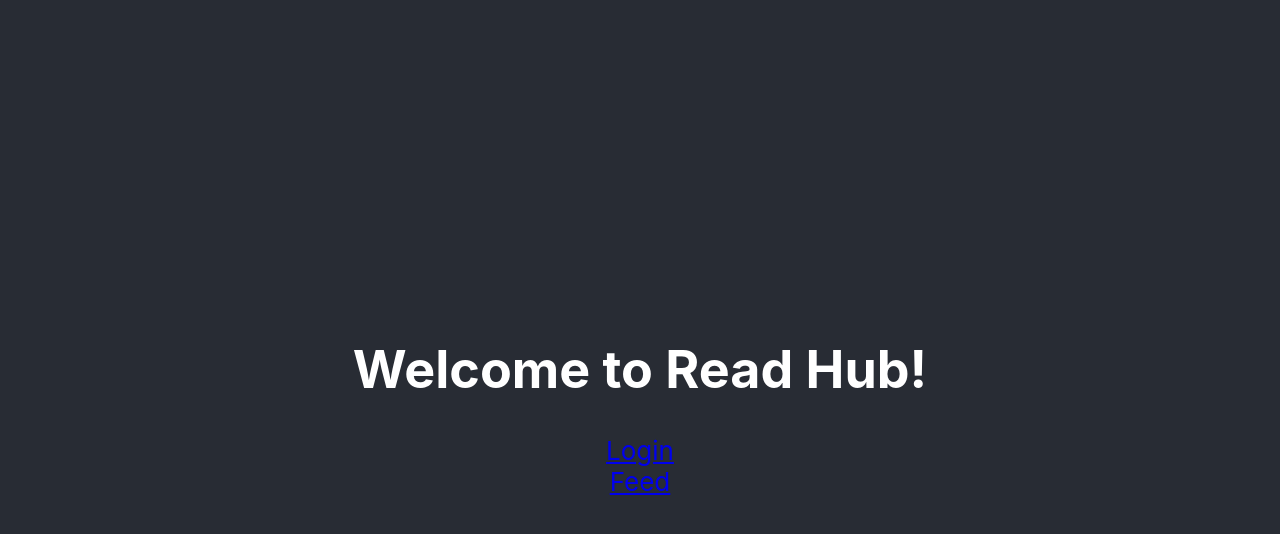
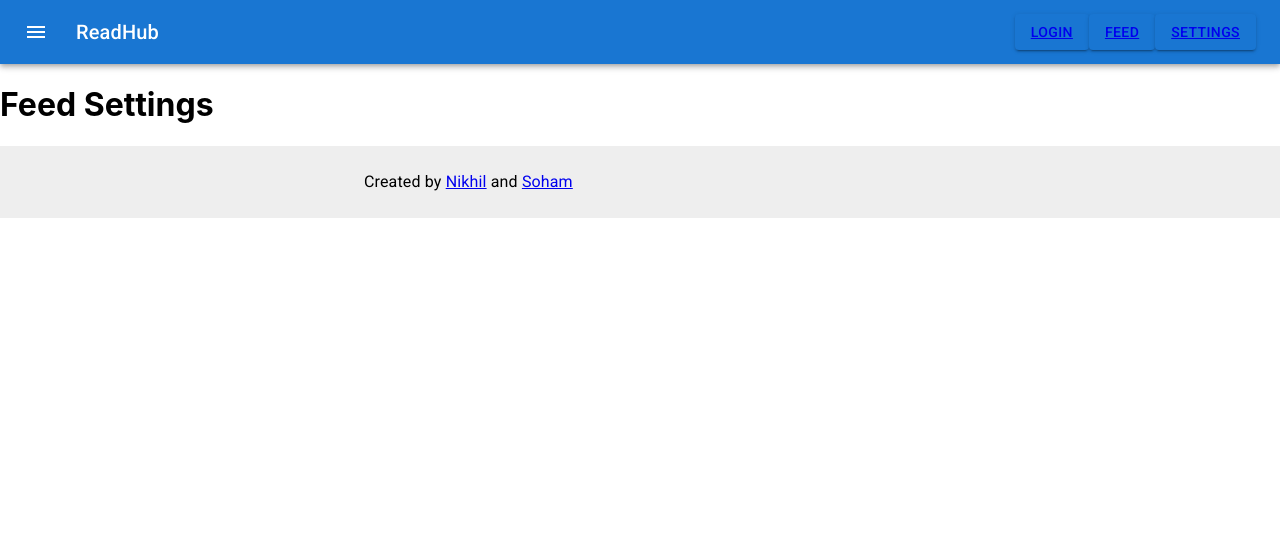
Before and after one commit to nikhilbhave9/read-hub-main, a React (Create React App) app in the folder client/: page /settings in a window 1280 px wide. Shown: the top 534 px of the page. Built offline with nearby package versions, Linux system fonts and the light colour scheme.

Commit message:
Add basic homepage navigation

```diff
--- a/client/package.json
+++ b/client/package.json
@@ -3,6 +3,11 @@
   "version": "0.1.0",
   "private": true,
   "dependencies": {
+    "@emotion/react": "^11.10.5",
+    "@emotion/styled": "^11.10.5",
+    "@fontsource/roboto": "^4.5.8",
+    "@mui/icons-material": "^5.10.15",
+    "@mui/material": "^5.10.15",
     "@testing-library/jest-dom": "^5.16.5",
     "@testing-library/react": "^13.4.0",
     "@testing-library/user-event": "^13.5.0",
--- a/client/public/index.html
+++ b/client/public/index.html
@@ -1,19 +1,23 @@
 <!DOCTYPE html>
 <html lang="en">
+
 <head>
   <meta charset="utf-8" />
   <link rel="icon" href="%PUBLIC_URL%/favicon.ico" />
   <meta name="viewport" content="width=device-width, initial-scale=1" />
   <meta name="theme-color" content="#000000" />
-    <meta
-      name="description"
-      content="Web site created using create-react-app"
-    />
+  <meta name="description" content="Web site created using create-react-app" />
   <link rel="apple-touch-icon" href="%PUBLIC_URL%/logo192.png" />
   <!--
       manifest.json provides metadata used when your web app is installed on a
       user's mobile device or desktop. See https://developers.google.com/web/fundamentals/web-app-manifest/
     -->
+
+  <!-- Material UI Styling -->
+  <link rel="stylesheet" href="https://fonts.googleapis.com/css?family=Roboto:300,400,500,700&display=swap" />
+  <link rel="stylesheet" href="https://fonts.googleapis.com/icon?family=Material+Icons" />
+
+
   <link rel="manifest" href="%PUBLIC_URL%/manifest.json" />
   <!--
       Notice the use of %PUBLIC_URL% in the tags above.
@@ -26,6 +30,7 @@
     -->
   <title>React App</title>
 </head>
+
 <body>
   <noscript>You need to enable JavaScript to run this app.</noscript>
   <div id="root"></div>
@@ -40,4 +45,5 @@
       To create a production bundle, use `npm run build` or `yarn build`.
     -->
 </body>
+
 </html>
--- a/client/src/App.js
+++ b/client/src/App.js
@@ -1,20 +1,24 @@
+// Imports
 import './App.css';
 import { Routes, Route, Link } from "react-router-dom";
+
+// Components
+import Navbar from './Components/Navbar'
 import Login from './Components/Login';
-import Feed from './Components/Feed';
-import Navbar from './Components/Navbar'
+import Dashboard from './Components/Dashboard';
+import FeedSettings from './Components/FeedSettings';
+import Footer from './Components/Footer';
 
 function Root() {
   return (
-    <div className="App-header">
+    <div>
       <Navbar />
-      <Link to="/login">Login</Link>
-      <Link to="/feed">Feed</Link>
       <Routes>
         <Route path="/login" element={<Login />} />
-        <Route path="/feed" element={<Feed />} />
+        <Route path="/dashboard" element={<Dashboard />} />
+        <Route path="/settings" element={<FeedSettings />} />
       </Routes>
-
+      <Footer />
     </div>
   );
 }
--- a/client/src/Components/Feed.js
+++ b/client/src/Components/Dashboard.js
@@ -2,7 +2,7 @@ import react from 'react'
 import { useState, useEffect } from 'react';
 import '../App.css';
 
-function Feed() {
+function Dashboard() {
 
     // Set State
     const [backendData, setBackendData] = useState();
@@ -15,7 +15,7 @@ function Feed() {
 
     console.log(backendData);
     return (
-        <div className='App-header'>
+        <div>
             <h2>Your Feed</h2>
             <div>
                 {/* <ul>
@@ -40,4 +40,4 @@ function Feed() {
     );
 }
 
-export default Feed;
+export default Dashboard;
--- /dev/null
+++ b/client/src/Components/FeedSettings.js
@@ -0,0 +1,11 @@
+
+
+function FeedSettings() {
+  return (
+    <div>
+      <h1>Feed Settings</h1>
+    </div>
+  );
+}
+
+export default FeedSettings;
--- /dev/null
+++ b/client/src/Components/Footer.js
@@ -0,0 +1,44 @@
+import * as React from 'react';
+import CssBaseline from '@mui/material/CssBaseline';
+import Box from '@mui/material/Box';
+import Typography from '@mui/material/Typography';
+import Container from '@mui/material/Container';
+import Link from '@mui/material/Link';
+
+function Footer() {
+    return (
+        <React.Fragment>
+            {/* <CssBaseline />
+            {/* <Container component="main" sx={{ mt: 8, mb: 2 }} maxWidth="sm">
+                <Typography variant="h2" component="h1" gutterBottom>
+                    Sticky footer
+                </Typography>
+                <Typography variant="h5" component="h2" gutterBottom>
+                    {'Pin a footer to the bottom of the viewport.'}
+                    {'The footer will move as the main element of the page grows.'}
+                </Typography>
+                <Typography variant="body1">Sticky footer placeholder.</Typography>
+            </Container> */}
+            <Box
+                component="footer"
+                sx={{
+                    py: 3,
+                    px: 2,
+                    mt: 'auto',
+                    backgroundColor: (theme) =>
+                        theme.palette.mode === 'light'
+                            ? theme.palette.grey[200]
+                            : theme.palette.grey[800],
+                }}
+            >
+                <Container maxWidth="sm">
+                    <Typography variant="body1">
+                        Created by <a href="https://github.com/nikhilbhave9" target="_blank">Nikhil</a> and <a href="https://github.com/sohambagchi" target="_blank">Soham</a>
+                    </Typography>
+                </Container>
+            </Box>
+        </React.Fragment>
+    )
+}
+
+export default Footer;
--- a/client/src/Components/Login.js
+++ b/client/src/Components/Login.js
@@ -23,7 +23,7 @@ function Login () {
     }
 
     return (
-        <div className='App-header'>
+        <div>
             <h2>Login</h2>
             {/* <input type="text" onChange={getInputValue}/> */}
 
--- a/client/src/Components/Navbar.js
+++ b/client/src/Components/Navbar.js
@@ -1,8 +1,50 @@
-import react from 'react'
+import * as React from 'react';
+import { Link } from "react-router-dom";
 
-function Navbar () {
+// Styling
+import PropTypes from 'prop-types';
+import AppBar from '@mui/material/AppBar';
+import Box from '@mui/material/Box';
+import Divider from '@mui/material/Divider';
+import Drawer from '@mui/material/Drawer';
+import IconButton from '@mui/material/IconButton';
+import List from '@mui/material/List';
+import ListItem from '@mui/material/ListItem';
+import ListItemButton from '@mui/material/ListItemButton';
+import ListItemText from '@mui/material/ListItemText';
+import MenuIcon from '@mui/icons-material/Menu';
+import Toolbar from '@mui/material/Toolbar';
+import Typography from '@mui/material/Typography';
+import Button from '@mui/material/Button';
+
+
+
+function Navbar() {
     return (
-        <h1>Welcome to Read Hub!</h1>
+        <>
+            <Box sx={{ flexGrow: 1 }}>
+                <AppBar position="static">
+                    <Toolbar>
+                        <IconButton
+                            size="large"
+                            edge="start"
+                            color="inherit"
+                            aria-label="menu"
+                            sx={{ mr: 2 }}
+                        >
+                            <MenuIcon />
+                        </IconButton>
+                        <Typography variant="h6" component="div" sx={{ flexGrow: 1 }}>
+                            ReadHub
+                        </Typography>
+                        <Button variant="contained"><Link to="/login">Login</Link></Button>
+                        <Button variant="contained"><Link to="/dashboard">Feed</Link></Button>
+                        <Button variant="contained"><Link to="/settings">Settings</Link></Button>
+                    </Toolbar>
+                </AppBar>
+            </Box>
+        </>
+
     );
 }
 
--- a/client/src/index.js
+++ b/client/src/index.js
@@ -4,6 +4,12 @@ import './index.css';
 import { BrowserRouter, Routes, Route } from "react-router-dom";
 import App from './App';
 import reportWebVitals from './reportWebVitals';
+
+// Material UI imports
+import '@fontsource/roboto/300.css';
+import '@fontsource/roboto/400.css';
+import '@fontsource/roboto/500.css';
+import '@fontsource/roboto/700.css';
 
 const root = ReactDOM.createRoot(document.getElementById('root'));
 root.render(
```
Also changed, not shown: 1 other file (tests, documents, lock files or other folders). Lines whose indentation alone changed are shown as unchanged.
